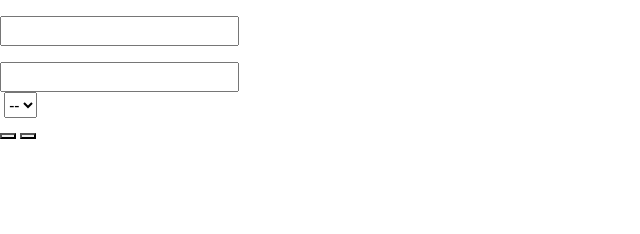
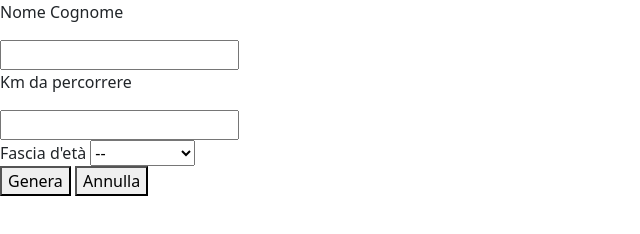
Before and after one commit to MarcoSalvatore91/js-biglietto-treno-form, a plain HTML site: page index.html in a window 1280 px wide. Shown: the whole page, without its empty margins (0-640 px from the left). Drawn offline with nearby package versions, Linux system fonts and the light colour scheme.

```diff
--- a/index.html
+++ b/index.html
@@ -11,27 +11,31 @@
     <title>Ticket Train</title>
 </head>
 <body>
+    <section id="info-ticket">
         <div>
-        <p id="name"></p>
-        <input type="text" id="fname" name="fname">
+            <p id="name">Nome Cognome</p>
+            <input type="text" id="fsname" name="fsname">
         </div>
         <div>
-        <p id="kilometers"></p>
-        <input type="number" id="number" name="number">
+            <p id="kilometers">Km da percorrere</p>
+            <input type="text" id="number" name="number">
         </div>
         <div>
-        <label id="age" for="age"></label>
-        <select name="age" id="age">
+            <label id="age" for="age">Fascia d'età</label>
+            <select name="age" id="askAge">
                 <option value="--">--</option>
-            <option value="Minorenne"></option>
-            <option value="Maggiorenne"></option>
-            <option value="Over 65"></option>
+                <option value="Minorenne">Minorenne</option>
+                <option value="Over 65">Over 65</option>
             </select>
         </div>
         <div>
-        <button id="send"></button>
-        <button id="cancel"></button>
+            <button id="send">Genera</button>
+            <button id="cancel">Annulla</button>
         </div>
+    </section>
+    <section id="price-ticket">
+        <p id="result-price"></p>
+    </section>
     <script src="js/script.js"></script>
 </body>
 </html>
```
Lines whose indentation alone changed are shown as unchanged.
